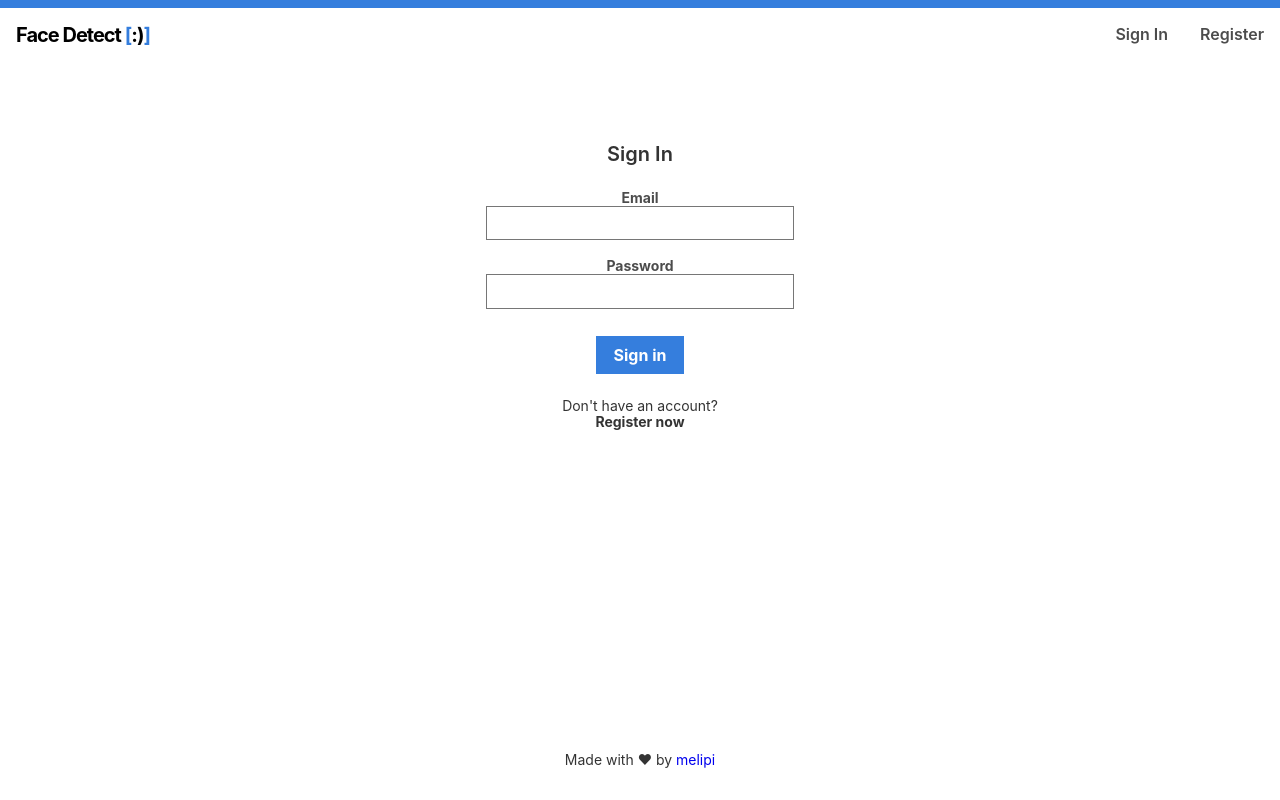
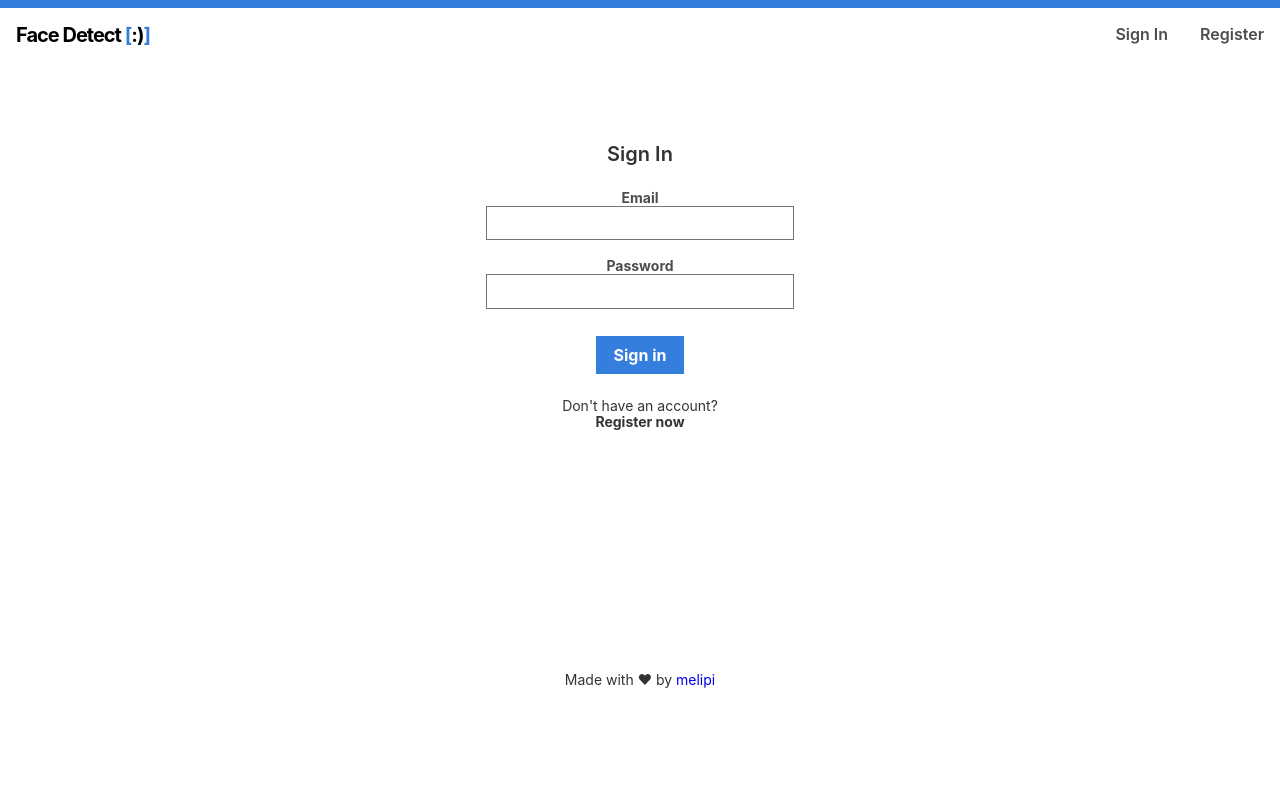
Before and after one commit to melipi/FaceDetect, a React (Create React App) app: page / in a window 1280 px wide. Built offline with nearby package versions, Linux system fonts and the light colour scheme.

Commit message:
css cleanup for image submission

```diff
--- a/src/App.css
+++ b/src/App.css
@@ -1,6 +1,6 @@
 .flex-wrapper {
     display: flex;
-    min-height: 90vh;
+    min-height: 80vh;
     flex-direction: column;
     justify-content: space-between;
 }
--- a/src/App.js
+++ b/src/App.js
@@ -61,7 +61,7 @@ class App extends Component {
   }
 
   onButtonSubmit = () => {
-      this.setState({imageUrl: this.state.input})
+    this.setState({imageUrl: this.state.input})
     fetch('https://polar-springs-85501.herokuapp.com/imageurl', {
       method: 'post',
       headers: {'Content-Type': 'application/json'},
--- a/src/components/FaceRecognition/FaceRecognition.css
+++ b/src/components/FaceRecognition/FaceRecognition.css
@@ -8,9 +8,6 @@
 .bounding-box-container {
     width: 100%;
     height: 100%;
-}
-
-.container {
     flex: 1 0 20% !important;
 }
 
```
